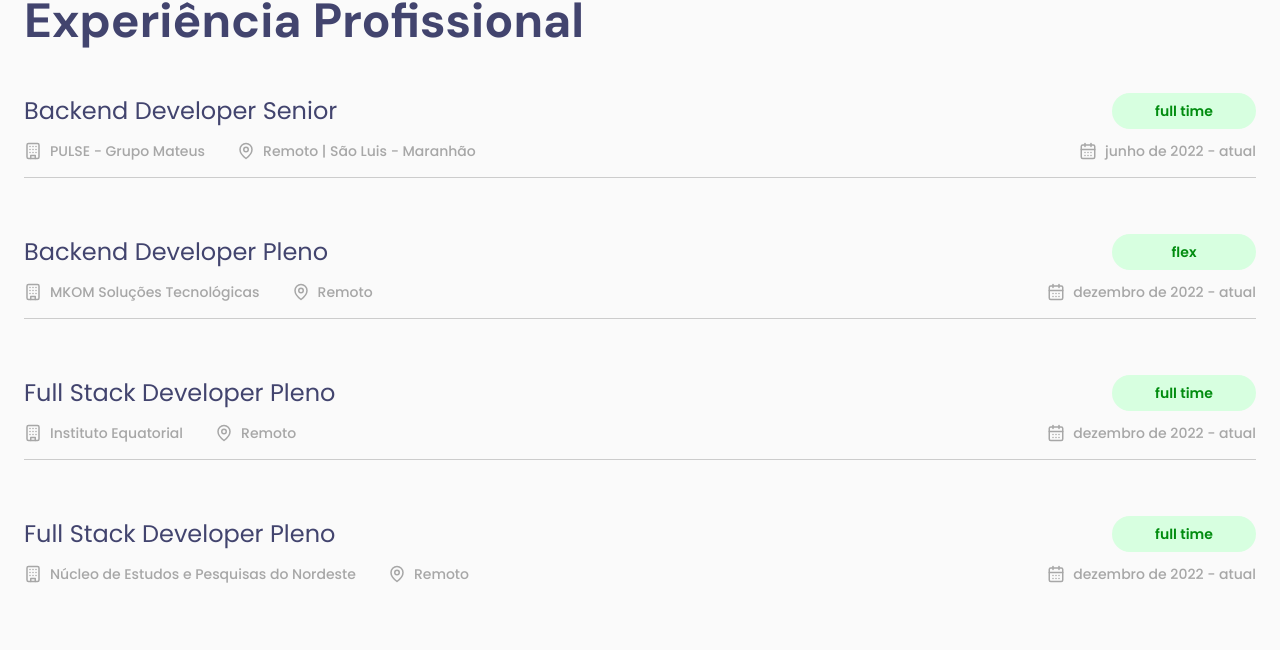
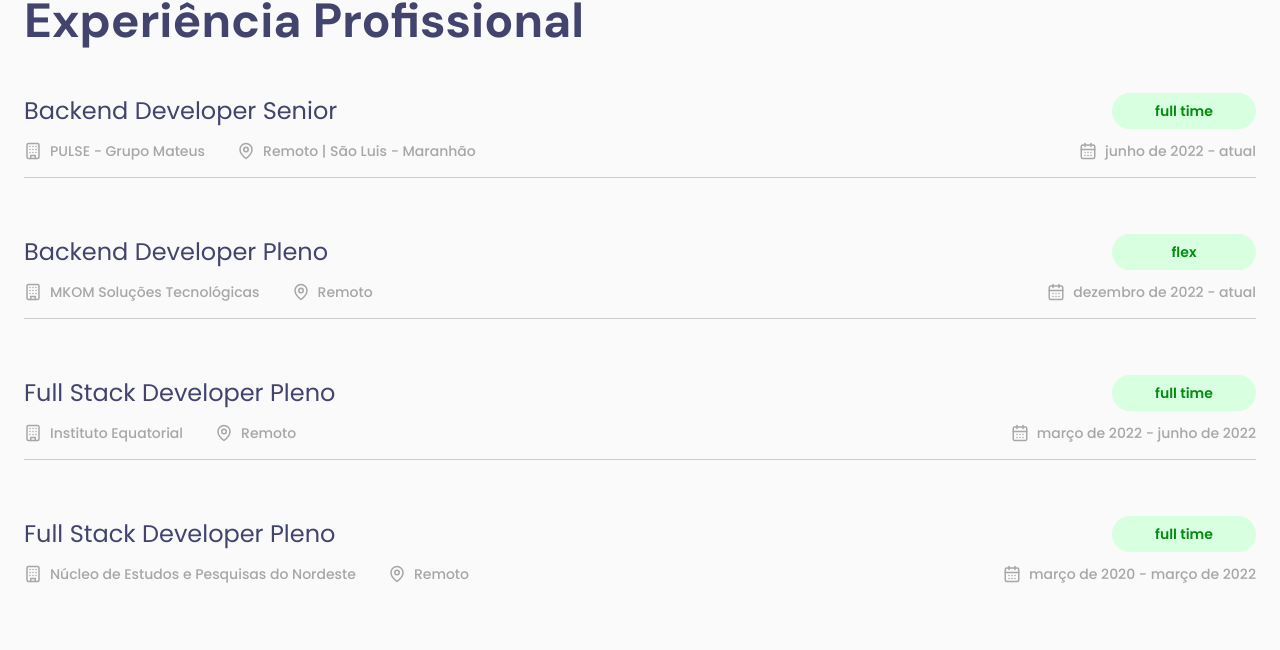
Before and after one commit to robertotics4/my-portifolio, a Next.js app: page /about in a window 1280 px wide. Shown: the part 691-1341 px from the top of the page. Built offline with nearby package versions, Linux system fonts and the light colour scheme.

Commit message:
refactor: refact professional experience

```diff
--- a/src/app/about/page.tsx
+++ b/src/app/about/page.tsx
@@ -1,9 +1,13 @@
-import { Experience } from '@/components/Experience'
+import { ProfessionalExperience } from '@/components/ProfessionalExperience'
+import { Job } from '@/components/ProfessionalExperience/JobItem'
 import { Resume } from '@/components/Resume'
 
 type AboutMe = {
   resume: {
     paragraphs: string[]
+  }
+  professionalExperience: {
+    jobs: Job[]
   }
 }
 
@@ -17,13 +21,52 @@ const aboutMe: AboutMe = {
       'Estou ansioso para aplicar meu conhecimento e experiência em novos projetos emocionantes. Se você procura um desenvolvedor dedicado, apaixonado pela tecnologia e pronto para criar soluções eficazes, estou à disposição para colaborar.',
     ],
   },
+  professionalExperience: {
+    jobs: [
+      {
+        id: 1,
+        company: 'PULSE - Grupo Mateus',
+        office: 'Backend Developer Senior',
+        location: 'Remoto | São Luis - Maranhão',
+        workload: 'full time',
+        startDate: new Date('2022-06-06'),
+      },
+      {
+        id: 2,
+        company: 'MKOM Soluções Tecnológicas',
+        office: 'Backend Developer Pleno',
+        location: 'Remoto',
+        workload: 'flex',
+        startDate: new Date('2022-12-01'),
+      },
+      {
+        id: 3,
+        company: 'Instituto Equatorial',
+        office: 'Full Stack Developer Pleno',
+        location: 'Remoto',
+        workload: 'full time',
+        startDate: new Date('2022-03-14'),
+        finalDate: new Date('2022-06-03'),
+      },
+      {
+        id: 4,
+        company: 'Núcleo de Estudos e Pesquisas do Nordeste',
+        office: 'Full Stack Developer Pleno',
+        location: 'Remoto',
+        workload: 'full time',
+        startDate: new Date('2020-03-23'),
+        finalDate: new Date('2022-03-11'),
+      },
+    ],
+  },
 }
 
 export default function AboutPage() {
+  const { resume, professionalExperience } = aboutMe
   return (
     <div className="mt-16 flex flex-col gap-16 pb-24 pt-12">
-      <Resume paragraphs={aboutMe.resume.paragraphs} />
-      <Experience />
+      <Resume paragraphs={resume.paragraphs} />
+      <ProfessionalExperience jobs={professionalExperience.jobs} />
     </div>
   )
 }
--- a/src/components/Experience.tsx
+++ /dev/null
@@ -1,105 +0,0 @@
-import { Building, CalendarDays, MapPin } from 'lucide-react'
-import { Title } from './Title'
-import { formatDateToPtBr } from '@/util/formatDateToPtBR'
-
-type WorkProps = {
-  company: string
-  office: string
-  workload: 'full time' | 'part time' | 'flex'
-  location: string
-  startDate: string
-  finalDate?: string
-}
-
-function Work({
-  company,
-  office,
-  workload,
-  location,
-  startDate,
-  finalDate,
-}: WorkProps) {
-  return (
-    <div className="dark:border-b-port-gray-900 flex flex-col gap-3 border-b border-b-port-gray-300 py-4 last:border-none">
-      <div className="flex items-center justify-between">
-        <span className="font-secondary text-xl font-normal text-port-blue-800 dark:text-port-gray-300 lg:text-2xl">
-          {office}
-        </span>
-        <span className="w-24 rounded-full bg-port-green-50 p-2 text-center font-secondary text-xs font-semibold text-port-green-800 dark:bg-port-pink-400 dark:text-white lg:w-36 lg:text-sm">
-          {workload}
-        </span>
-      </div>
-
-      <div className="flex flex-col justify-between gap-2 lg:flex-row lg:items-center lg:gap-0">
-        <span className="flex items-center gap-2 font-secondary text-sm font-medium text-port-gray-400">
-          <Building size={18} />
-          {company}
-        </span>
-        <span className="flex items-center gap-2 font-secondary text-sm font-medium text-port-gray-400 lg:ml-8 lg:mr-auto">
-          <MapPin size={18} />
-          {location}
-        </span>
-        <span className="flex items-center gap-2 font-secondary text-sm font-medium text-port-gray-400">
-          <CalendarDays size={18} />
-          {`${startDate} - ${finalDate || 'atual'}`}
-        </span>
-      </div>
-    </div>
-  )
-}
-
-export function Experience() {
-  return (
-    <div className="flex flex-col gap-8">
-      <Title text="Experiência Profissional" />
-
-      <div className="flex flex-col gap-10">
-        <Work
-          company="PULSE - Grupo Mateus"
-          office="Backend Developer Senior"
-          location="Remoto | São Luis - Maranhão"
-          workload="full time"
-          startDate={formatDateToPtBr(
-            new Date(
-              'Wed Jun 01 2022 00:00:00 GMT-0300 (Horário Padrão de Brasília)',
-            ),
-          )}
-        />
-        <Work
-          company="MKOM Soluções Tecnológicas"
-          office="Backend Developer Pleno"
-          location="Remoto"
-          workload="flex"
-          startDate={formatDateToPtBr(
-            new Date(
-              'Thu Dec 01 2022 00:00:00 GMT-0300 (Horário Padrão de Brasília)',
-            ),
-          )}
-        />
-        <Work
-          company="Instituto Equatorial"
-          office="Full Stack Developer Pleno"
-          location="Remoto"
-          workload="full time"
-          startDate={formatDateToPtBr(
-            new Date(
-              'Thu Dec 01 2022 00:00:00 GMT-0300 (Horário Padrão de Brasília)',
-            ),
-          )}
-        />
-
-        <Work
-          company="Núcleo de Estudos e Pesquisas do Nordeste"
-          office="Full Stack Developer Pleno"
-          location="Remoto"
-          workload="full time"
-          startDate={formatDateToPtBr(
-            new Date(
-              'Thu Dec 01 2022 00:00:00 GMT-0300 (Horário Padrão de Brasília)',
-            ),
-          )}
-        />
-      </div>
-    </div>
-  )
-}
--- /dev/null
+++ b/src/components/ProfessionalExperience/JobItem.tsx
@@ -0,0 +1,51 @@
+import { formatDateToPtBr } from '@/util/formatDateToPtBR'
+import { Building, CalendarDays, MapPin } from 'lucide-react'
+
+export type Job = {
+  id: number
+  company: string
+  office: string
+  workload: 'full time' | 'part time' | 'flex'
+  location: string
+  startDate: Date
+  finalDate?: Date
+}
+
+export function JobItem({
+  company,
+  office,
+  workload,
+  location,
+  startDate,
+  finalDate,
+}: Job) {
+  return (
+    <div className="flex flex-col gap-3 border-b border-b-port-gray-300 py-4 last:border-none dark:border-b-port-gray-900">
+      <div className="flex items-center justify-between">
+        <span className="font-secondary text-xl font-normal text-port-blue-800 dark:text-port-gray-300 lg:text-2xl">
+          {office}
+        </span>
+        <span className="w-24 rounded-full bg-port-green-50 p-2 text-center font-secondary text-xs font-semibold text-port-green-800 dark:bg-port-pink-400 dark:text-white lg:w-36 lg:text-sm">
+          {workload}
+        </span>
+      </div>
+
+      <div className="flex flex-col justify-between gap-2 lg:flex-row lg:items-center lg:gap-0">
+        <span className="flex items-center gap-2 font-secondary text-sm font-medium text-port-gray-400">
+          <Building size={18} />
+          {company}
+        </span>
+        <span className="flex items-center gap-2 font-secondary text-sm font-medium text-port-gray-400 lg:ml-8 lg:mr-auto">
+          <MapPin size={18} />
+          {location}
+        </span>
+        <span className="flex items-center gap-2 font-secondary text-sm font-medium text-port-gray-400">
+          <CalendarDays size={18} />
+          {`${formatDateToPtBr(startDate)} - ${
+            finalDate ? formatDateToPtBr(finalDate) : 'atual'
+          }`}
+        </span>
+      </div>
+    </div>
+  )
+}
--- /dev/null
+++ b/src/components/ProfessionalExperience/index.tsx
@@ -0,0 +1,20 @@
+import { Title } from '../Title'
+import { Job, JobItem } from './JobItem'
+
+type ProfessionalExperienceProps = {
+  jobs: Job[]
+}
+
+export function ProfessionalExperience({ jobs }: ProfessionalExperienceProps) {
+  return (
+    <div className="flex flex-col gap-8">
+      <Title text="Experiência Profissional" />
+
+      <div className="flex flex-col gap-10">
+        {jobs.map((job) => (
+          <JobItem key={job.id} {...job} />
+        ))}
+      </div>
+    </div>
+  )
+}
```
